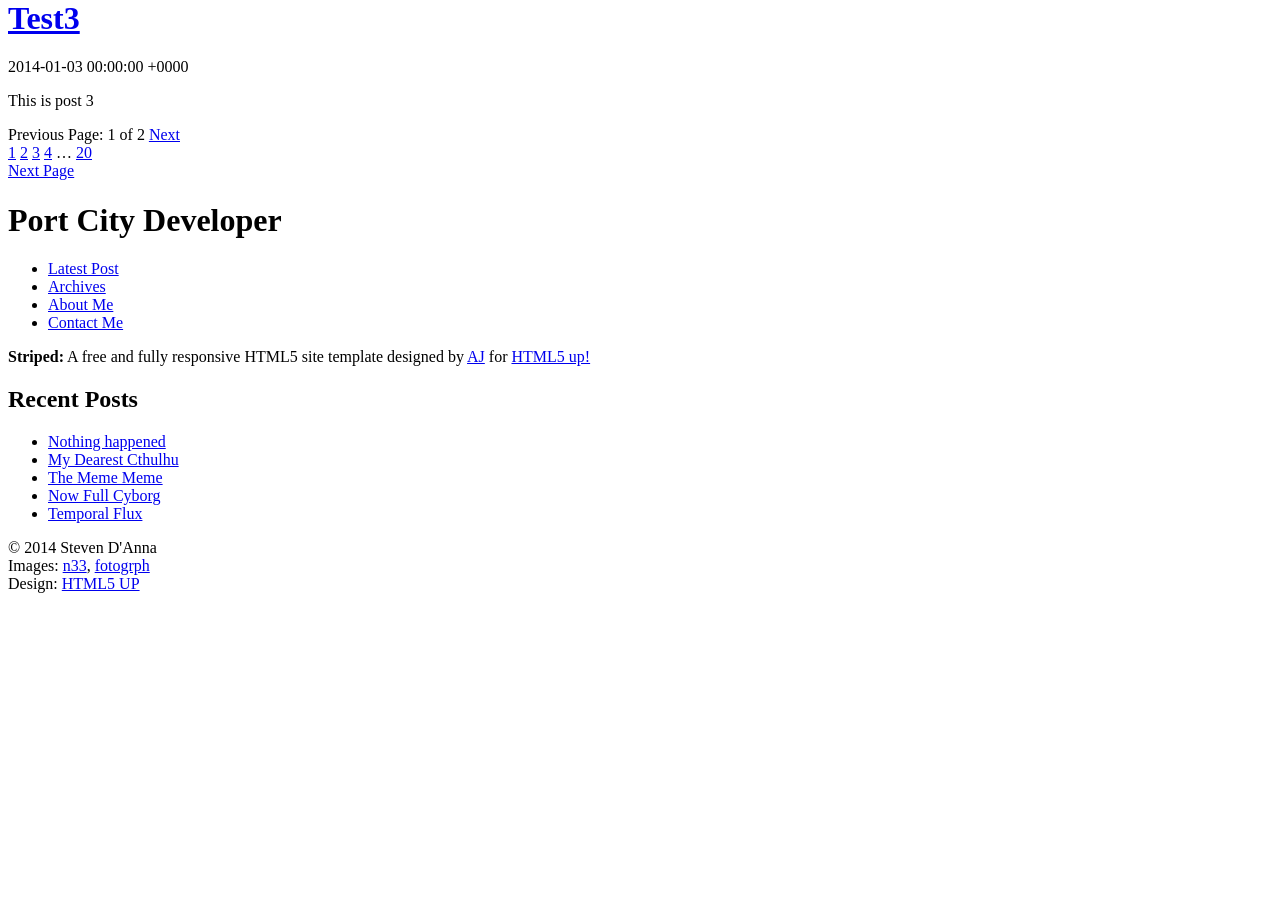
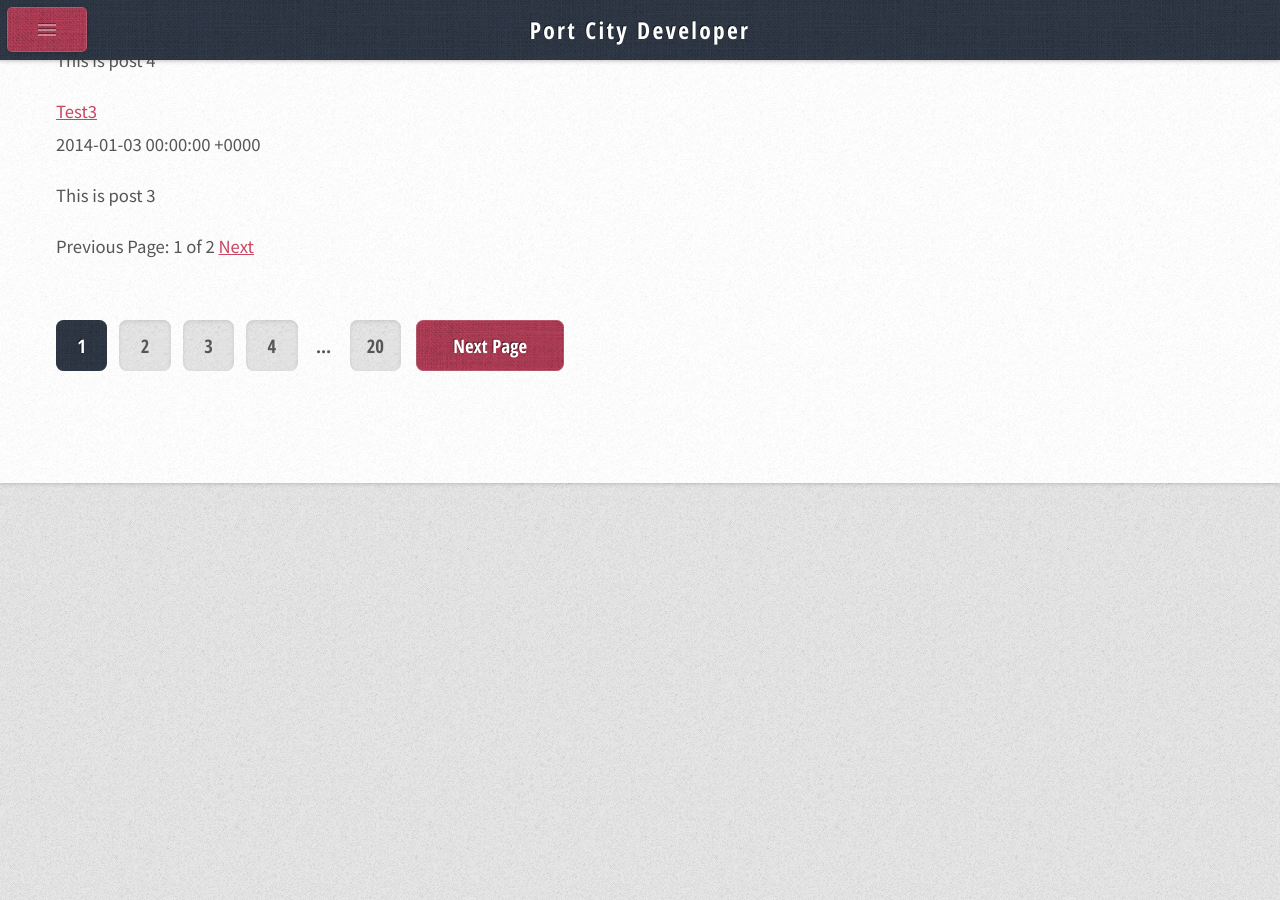
Before and after one commit to sdanna/sdanna.github.io, a Jekyll site: the page built from index.html, in a window 1280 px wide and 900 px high, scrolled down 272 px. Built offline with Jekyll 4.4.1, drawn with Linux system fonts in a browser that asks for light colours; the list of posts is cut into pages by our own code; before the commit the page ends 900 px from its top, so only the background shows below that.

Commit message:
Messing with some skeljs settings

```diff
--- a/_layouts/default.html
+++ b/_layouts/default.html
@@ -6,9 +6,9 @@
 		<meta name="keywords" content="" />
 		<link href="http://fonts.googleapis.com/css?family=Source+Sans+Pro:400,400italic,700|Open+Sans+Condensed:300,700" rel="stylesheet" />
 		<script src="/js/jquery.min.js"></script>
-		<!-- <script src="/js/skel.min.js"></script>
+		<script src="/js/skel.min.js"></script>
 		<script src="/js/skel-panels.min.js"></script>
-		<script src="/js/init.js"></script> -->
+		<script src="/js/init.js"></script>
 		<noscript>
 			<link rel="stylesheet" href="/css/skel-noscript.css" />
 			<link rel="stylesheet" href="/css/style.css" />
--- a/js/init.js
+++ b/js/init.js
@@ -6,7 +6,7 @@
 
 skel.init(
 	{
-		prefix: 'css/style',
+		prefix: '/css/style',
 		resetCSS: true,
 		useOrientation: true,
 		breakpoints: {
```
